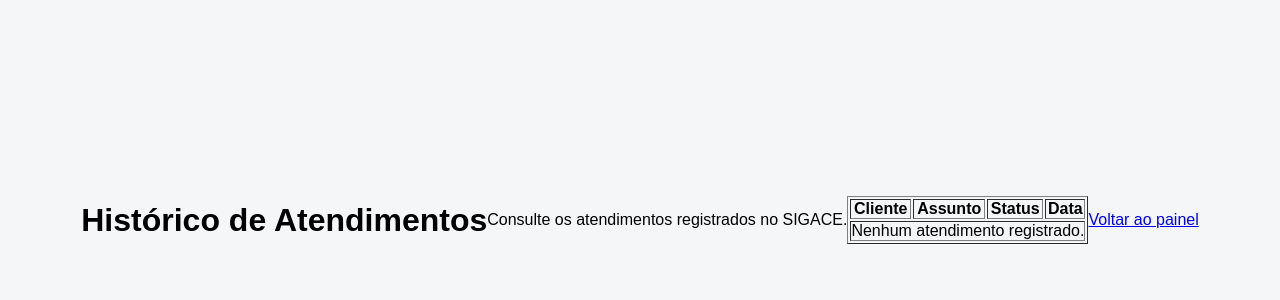
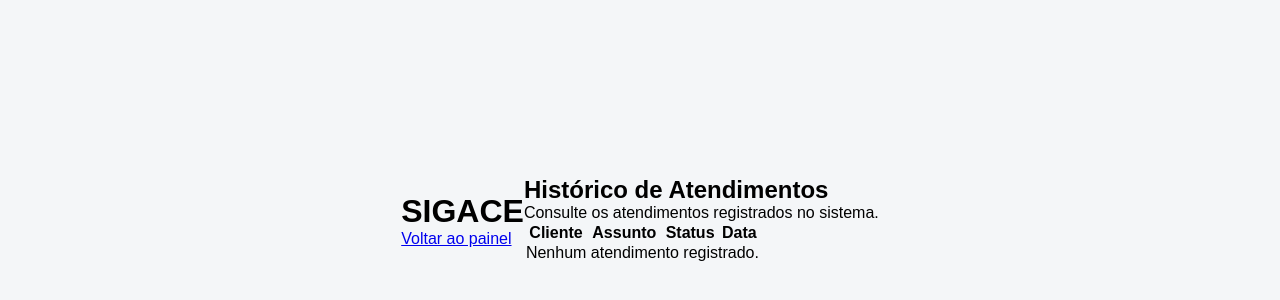
Before and after one commit to narrandra058-lab/SIGACE, a plain HTML site: page pages/historico.html in a window 1280 px wide. Shown: the part 180-480 px from the top of the page. Drawn offline with Linux system fonts and the light colour scheme.

Commit message:
Update historico.html
Organiza histórico de atendimentos

```diff
--- a/pages/historico.html
+++ b/pages/historico.html
@@ -3,17 +3,34 @@
 <head>
     <meta charset="UTF-8">
     <meta name="viewport" content="width=device-width, initial-scale=1.0">
+
     <title>SIGACE - Histórico</title>
+
     <link rel="stylesheet" href="../css/style.css">
 </head>
 
 <body>
 
-    <h1>Histórico de Atendimentos</h1>
+    <header class="topo">
+        <h1>SIGACE</h1>
 
-    <p>Consulte os atendimentos registrados no SIGACE.</p>
+        <a href="dashboard.html">
+            Voltar ao painel
+        </a>
+    </header>
 
-    <table border="1">
+    <main class="historico">
+
+        <h2>Histórico de Atendimentos</h2>
+
+        <p>
+            Consulte os atendimentos registrados no sistema.
+        </p>
+
+        <div class="tabela-container">
+
+            <table>
+
                 <thead>
                     <tr>
                         <th>Cliente</th>
@@ -24,15 +41,20 @@
                 </thead>
 
                 <tbody id="listaAtendimentos">
+
                     <tr>
-                <td colspan="4">Nenhum atendimento registrado.</td>
+                        <td colspan="4">
+                            Nenhum atendimento registrado.
+                        </td>
                     </tr>
+
                 </tbody>
+
             </table>
 
-    <br>
+        </div>
 
-    <a href="dashboard.html">Voltar ao painel</a>
+    </main>
 
     <script src="../js/script.js"></script>
 
```
Lines whose indentation alone changed are shown as unchanged.
